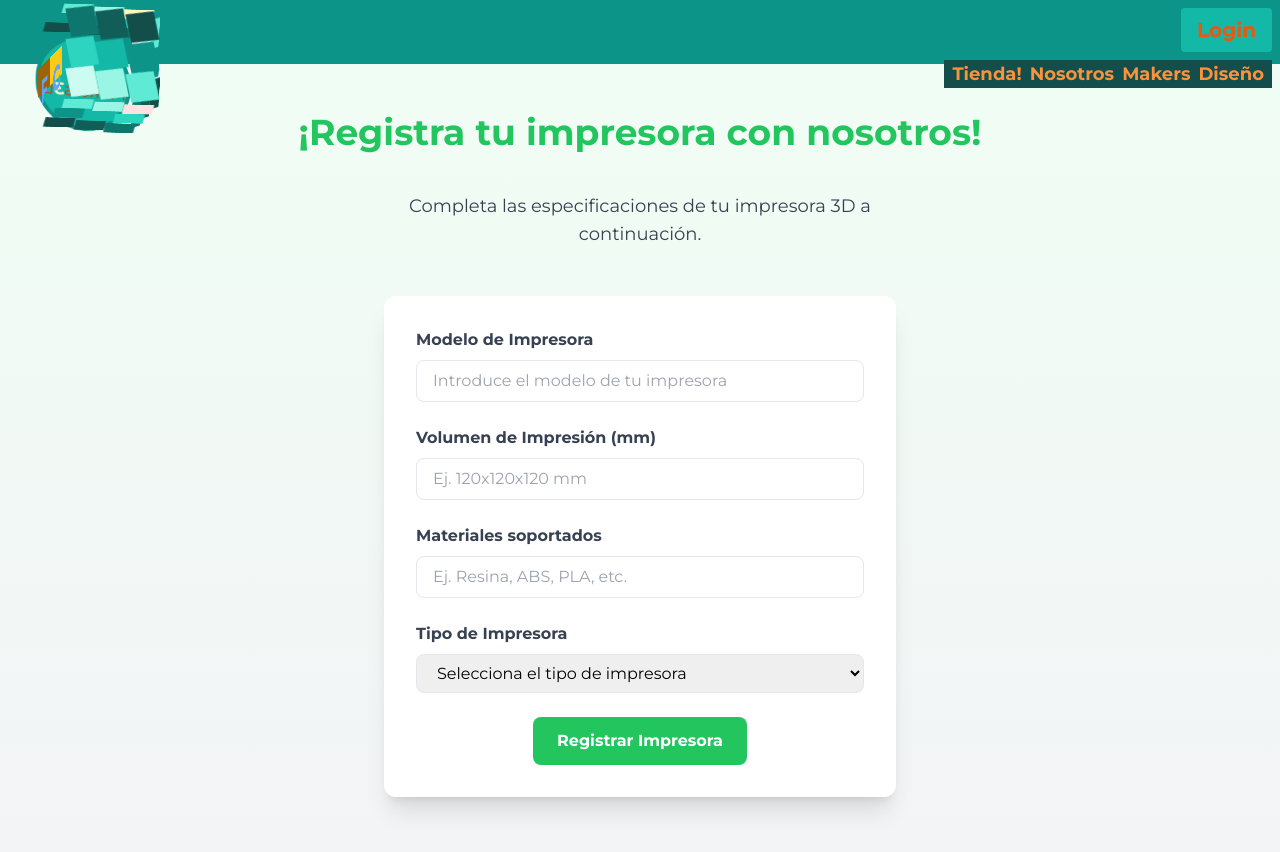
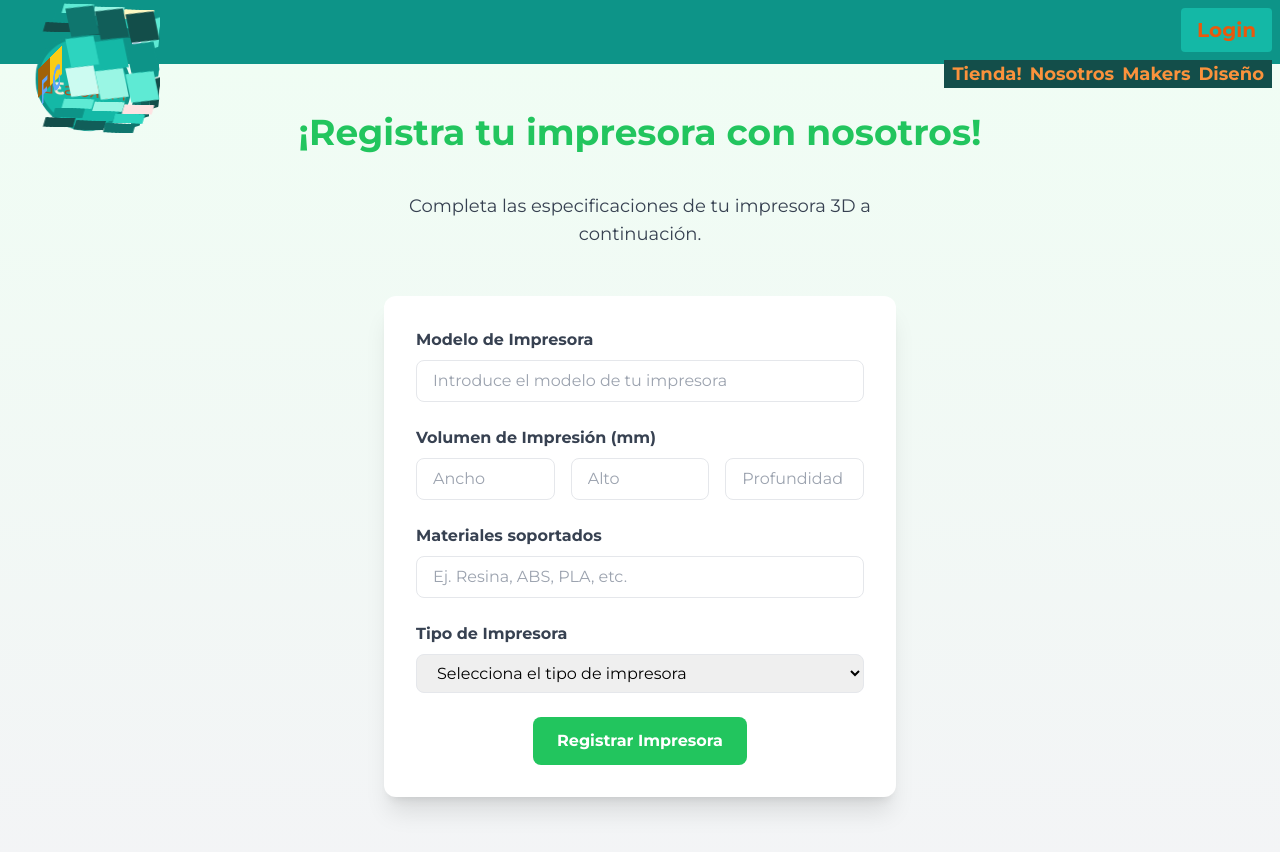
Before and after one commit to frncscgvdesarrollos/shop3d, a Next.js app: page /shop/makers/registerPrinter in a window 1280 px wide. Shown: the top 852 px of the page. Built offline with nearby package versions, Linux system fonts and the light colour scheme; no server answers.

Commit message:
jueves por la tarde

```diff
--- a/src/app/firebase.js
+++ b/src/app/firebase.js
@@ -419,11 +419,12 @@ export async function createImpresora(impresora) {
   // Asignar el siguiente nombre a la impresora
   const newImpresoraId = `impresora${maxNum + 1}`;
 
-  // Crear el nuevo documento de impresora
+  // Crear el nuevo documento de impresora con el id adecuado
   try {
     const docRef = await addDoc(collection(db, 'impresoras'), {
       ...impresora,
-      id: newImpresoraId // Asigna el ID generado
+      id: newImpresoraId, // Asigna el ID generado
+      volumenImpresion: `${impresora.volumenImpresion.ancho}x${impresora.volumenImpresion.alto}x${impresora.volumenImpresion.profundidad}` // Formato del volumen
     });
     console.log('Impresora creada con ID: ', docRef.id);
   } catch (error) {
--- a/src/app/shop/makers/registerPrinter/page.jsx
+++ b/src/app/shop/makers/registerPrinter/page.jsx
@@ -11,12 +11,12 @@ export default function RegisterPrinter() {
         currentImpresion: {},
         horasImprimidas: 0,
         horasRestantes: 0,
-        id: 1, // Asigna el id de impresora de manera dinámica si es necesario
+        id: '', // El ID se asignará dinámicamente
         lastImpresion: {},
         pedido: [],
         pedidosTotales: 0,
         modelo: '', // Agregar modelo de impresora
-        volumenImpresion: '', // Volumen de impresión de la impresora
+        volumenImpresion: { ancho: '', alto: '', profundidad: '' }, // Volumen separado
         materiales: '', // Materiales soportados
         tipo: '' // Tipo de impresora (SLA, DLP, MSLA, etc.)
     });
@@ -37,6 +37,18 @@ export default function RegisterPrinter() {
         setPrinterInfo(prevState => ({
             ...prevState,
             [name]: value
+        }));
+    }
+
+    // Maneja cambios para el volumen de impresión
+    function handleVolumenChange(e) {
+        const { name, value } = e.target;
+        setPrinterInfo(prevState => ({
+            ...prevState,
+            volumenImpresion: {
+                ...prevState.volumenImpresion,
+                [name]: value
+            }
         }));
     }
 
@@ -75,18 +87,38 @@ export default function RegisterPrinter() {
                     />
                 </div>
 
-                {/* Campo para el volumen de impresión */}
+                {/* Campos separados para el volumen de impresión */}
                 <div>
-                    <label className='block text-gray-700 font-bold mb-2' htmlFor='volumenImpresion'>Volumen de Impresión (mm)</label>
-                    <input
-                        type='text'
-                        name='volumenImpresion'
-                        value={printerInfo.volumenImpresion}
-                        onChange={handleChange}
-                        className='w-full px-4 py-2 border rounded-lg focus:outline-none focus:ring focus:border-green-300'
-                        placeholder='Ej. 120x120x120 mm'
-                        required
-                    />
+                    <label className='block text-gray-700 font-bold mb-2'>Volumen de Impresión (mm)</label>
+                    <div className='flex space-x-4'>
+                        <input
+                            type='text'
+                            name='ancho'
+                            value={printerInfo.volumenImpresion.ancho}
+                            onChange={handleVolumenChange}
+                            className='w-1/3 px-4 py-2 border rounded-lg focus:outline-none focus:ring focus:border-green-300'
+                            placeholder='Ancho'
+                            required
+                        />
+                        <input
+                            type='text'
+                            name='alto'
+                            value={printerInfo.volumenImpresion.alto}
+                            onChange={handleVolumenChange}
+                            className='w-1/3 px-4 py-2 border rounded-lg focus:outline-none focus:ring focus:border-green-300'
+                            placeholder='Alto'
+                            required
+                        />
+                        <input
+                            type='text'
+                            name='profundidad'
+                            value={printerInfo.volumenImpresion.profundidad}
+                            onChange={handleVolumenChange}
+                            className='w-1/3 px-4 py-2 border rounded-lg focus:outline-none focus:ring focus:border-green-300'
+                            placeholder='Profundidad'
+                            required
+                        />
+                    </div>
                 </div>
 
                 {/* Campo para los materiales soportados */}
```
